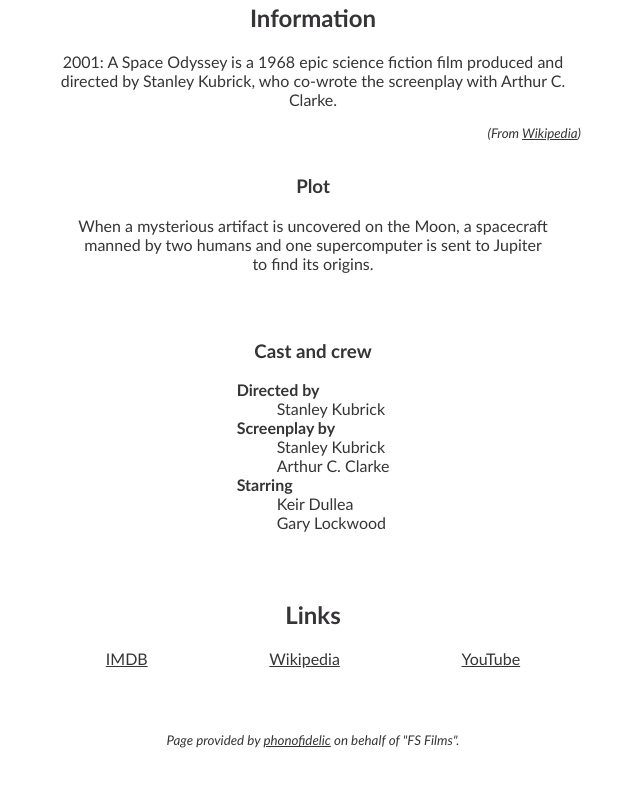
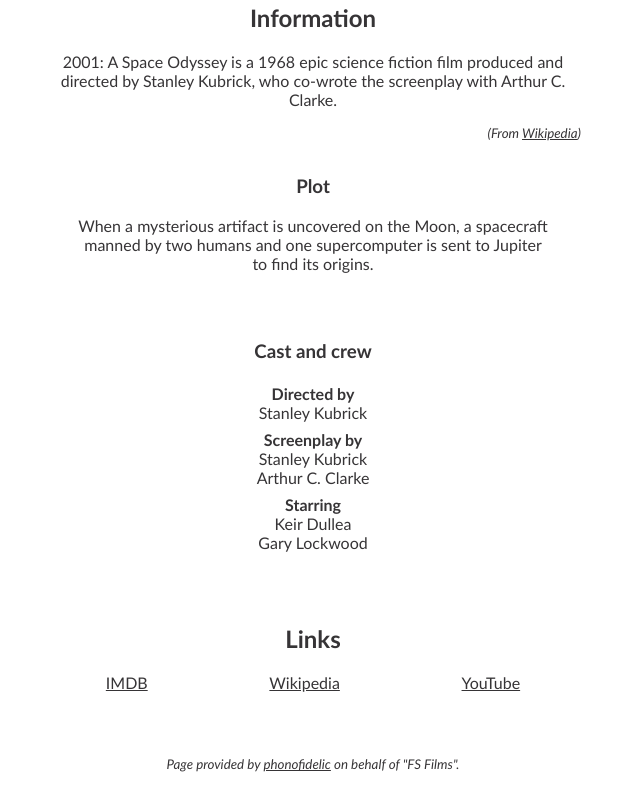
Before and after one commit to phonofidelic/movie-preview-page, a website: page index.html in a window 1280 px wide. Shown: the part 649-1453 px from the top of the page, without its empty margins (327-967 px from the left). Before the commit the page ends 1429 px from the top, so only its background shows below. Drawn offline with Linux system fonts and the light colour scheme.

Commit message:
adjust alignment and spacing in cast and crew section

```diff
--- a/public/main.css
+++ b/public/main.css
@@ -15,13 +15,20 @@
 }
 
 dl {
-  text-align: left;
   max-width: max-content;
   margin: auto;
 }
 
+dl > div {
+  padding: 4px;
+}
+
 dt {
   font-weight: bold;
+}
+
+dd {
+  margin-inline-start: 0;
 }
 
 cite {
```
